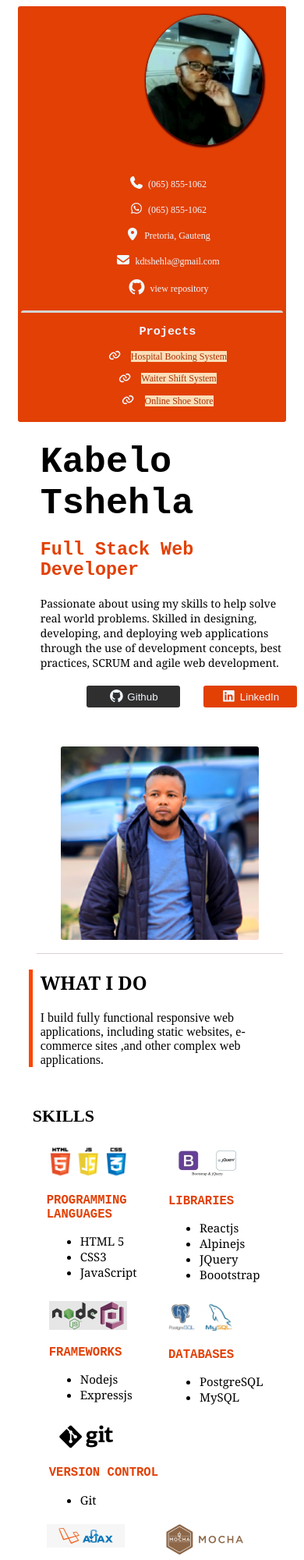
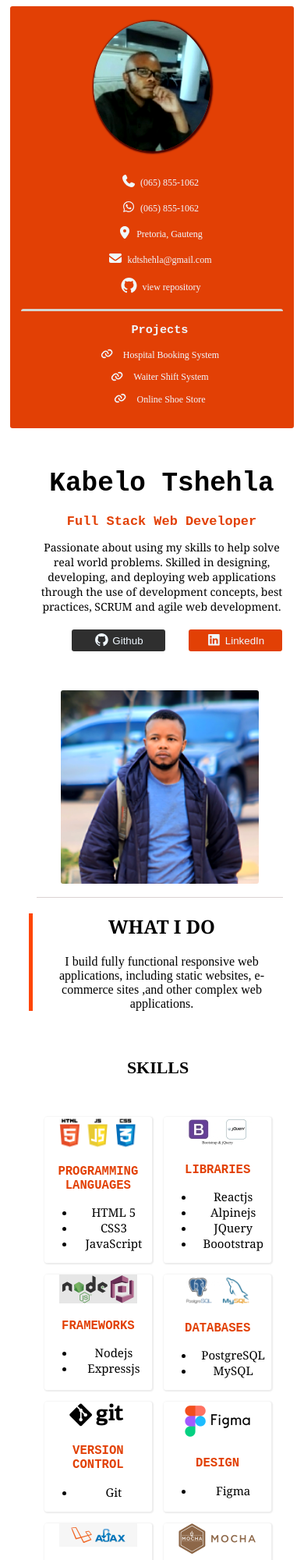
Before and after one commit to KayDrew/profile, a plain HTML site: page index.html in a window 390 px wide. Shown: the top 2000 px of the page at 78% size. Drawn offline with Linux system fonts and the light colour scheme.

Commit message:
adjusted style for mobile phones

```diff
--- a/css/style.css
+++ b/css/style.css
@@ -1,7 +1,3 @@
-body{
-
-}
-
 
 .top{
   background-color:rgb(226, 64, 5);
@@ -9,10 +5,12 @@ body{
   border-radius: 3px;
 }
 
+
+
 .top div{
   margin-bottom: 15px;
   color: aliceblue;
-  padding-left: 40px;
+  padding-left: 20px;
 }
 
 .top span, .top a{
@@ -36,8 +34,8 @@ body{
 }
 
 .projects a{
-  color: rgb(169, 46, 1);
-  background-color: rgb(250, 222, 184);
+  color: aliceblue;
+
 
 
   text-decoration: none;
@@ -46,6 +44,8 @@ body{
 #skill3{
   margin-left: 15px;
   font-size: 1.37em;
+  margin-top:60px;
+  margin-bottom:50px;
 }
 
 .profile{
@@ -89,16 +89,13 @@ button{
 #link{
   background-color: rgb(226, 64, 5);
 }
-#bnw{
 
+footer{
+background-color: rgba(0,0,0,0.8);
+color: aliceblue;
+font-size: 0.6em;
 
-  padding-right: 20px;
-  margin-top: 33px;
-  padding-top: 22px;
 }
-
-
-
 
 ul{
 
@@ -133,9 +130,7 @@ color:rgb(226, 64, 5);
 font-size: 1.8em;
   }
 
- .center{
-    text-align: center;
-  }
+
 
   .skills h3{
     font-size: 1.2em;
@@ -174,10 +169,14 @@ margin: 0 auto;
 }
 
 
-    .skills div{
 
-        margin: 3px;
-        border-radius: 3px;
+
+        .skills div{
+
+margin-bottom:15px;
+box-shadow: 0.8px 0.8px 1.3px 1.3px rgba(230,230,230,0.7);
+margin-right: 15px;
+ border-radius: 3px;
 
     }
 
@@ -190,12 +189,23 @@ margin: 0 auto;
         grid-template-columns: 1fr 1fr;
         margin-left: 30px;
 
+}
 
+h1 span{
+
+font-size: 1.1em;
+}
+
+body{
+  text-align: center;
 }
 
 #profilePhoto{
-
-  margin-left: 160px;
+display: block;
+  margin: auto;
+  margin-top: 50px;
+  margin-top: 5px;
+  margin-bottom: 30px;
 }
 
 #photo2{
@@ -210,7 +220,7 @@ margin: 0 auto;
 
 #git{
   margin-right: 30px;
-  margin-left: 59px;
+  margin-left: 40px;
 }
 
 
@@ -226,12 +236,16 @@ margin: 0 auto;
 .top{
   width: 90%;
   margin: 0 auto;
-  margin-bottom: 5px;
-  padding: 4px;
-  text-align: center;
+  margin-bottom: 45px;
+  padding: 14px;
+
 }
 
 
+  .profile h2{
+font-size: 1.3em;
+
+}
     }
 
 
--- a/index.html
+++ b/index.html
@@ -61,12 +61,10 @@
     </div>
     <h3 id="skill3">SKILLS</h3>
   <div class="skills">
-
-
     <div>
       <img src="images/html.png"/>
     <h3>PROGRAMMING LANGUAGES</h3>
-   <div>
+
     <ul>
     <li>HTML 5
        </li>
@@ -76,11 +74,9 @@
     <li>JavaScript</li>
 
     </ul>
-  </div>
     </div>
 
    <div>
-  <div>
 
     <img src="images/jquery.jpg"/>
     <h3>LIBRARIES</h3>
@@ -92,9 +88,7 @@
       <li>Boootstrap</li>
       </ul>
     </div>
-  </div>
 
-  <div>
 
     <div>
 
@@ -109,10 +103,9 @@
       </li>
 
       </ul>
-    </div>
+
   </div>
   <div>
-    <div>
 
       <img src="images/sql.png"/>
       <h3>DATABASES</h3>
@@ -125,9 +118,9 @@
         </li>
 
         </ul>
-      </div>
+
        </div>
-       <div>
+
       <div>
         <img src="images/git.png"/>
         <h3>VERSION CONTROL</h3>
@@ -137,7 +130,20 @@
            </li>
 
         </ul>
-      </div>
+
+    </div>
+      <div>
+
+    <img src="images/figma.png"/>
+    <h3>DESIGN</h3>
+
+      <ul>
+        <li>Figma
+           </li>
+
+
+        </ul>
+
     </div>
     </div>
 
@@ -198,19 +204,7 @@
         </ul>
 
     </div>
-  <div>
 
-    <img src="images/figma.png"/>
-    <h3>DESIGN</h3>
-
-      <ul>
-        <li>Figma
-           </li>
-
-
-        </ul>
-
-    </div>
   </div>
     </div>
 
@@ -220,5 +214,9 @@
 </div>
 </body>
 
+<footer>
 
+<p>copyright ©2023</p>
+<p>Kabelo Tshehla</p>
+</footer>
 </html>
```
